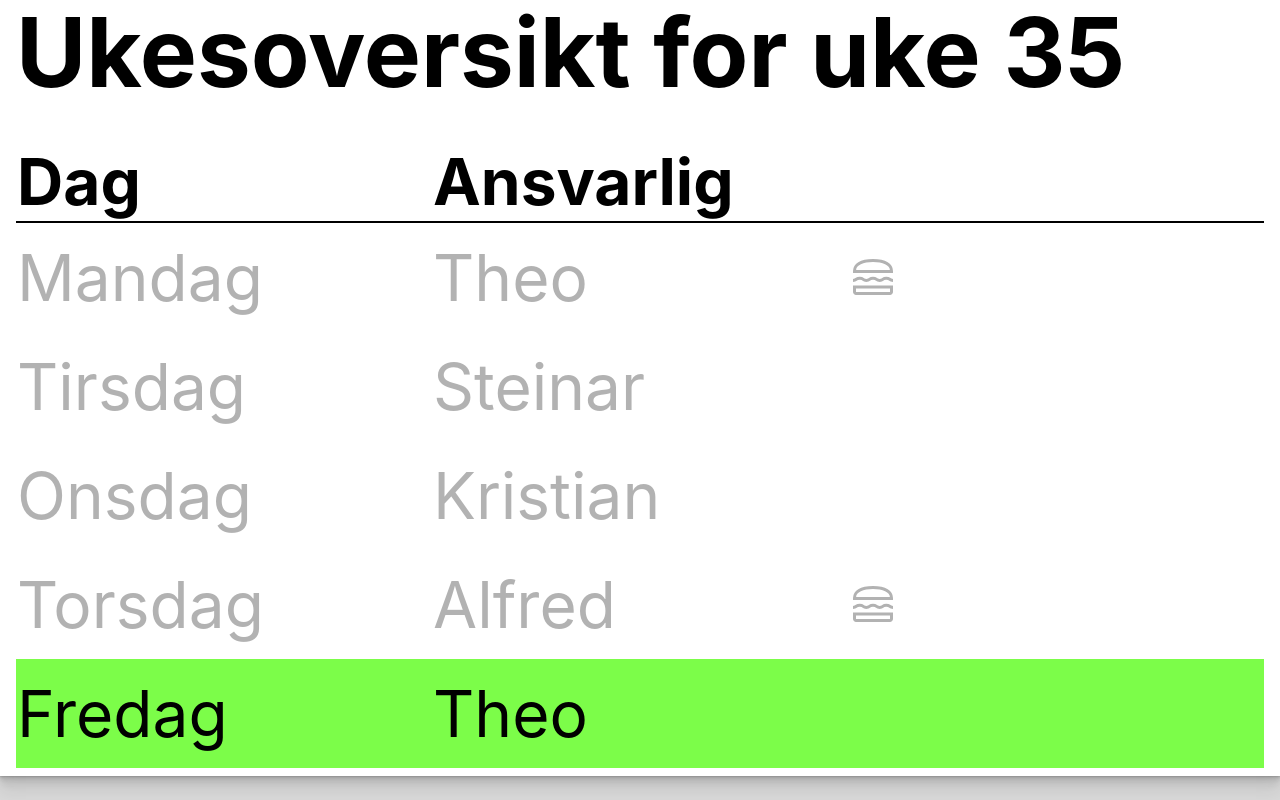
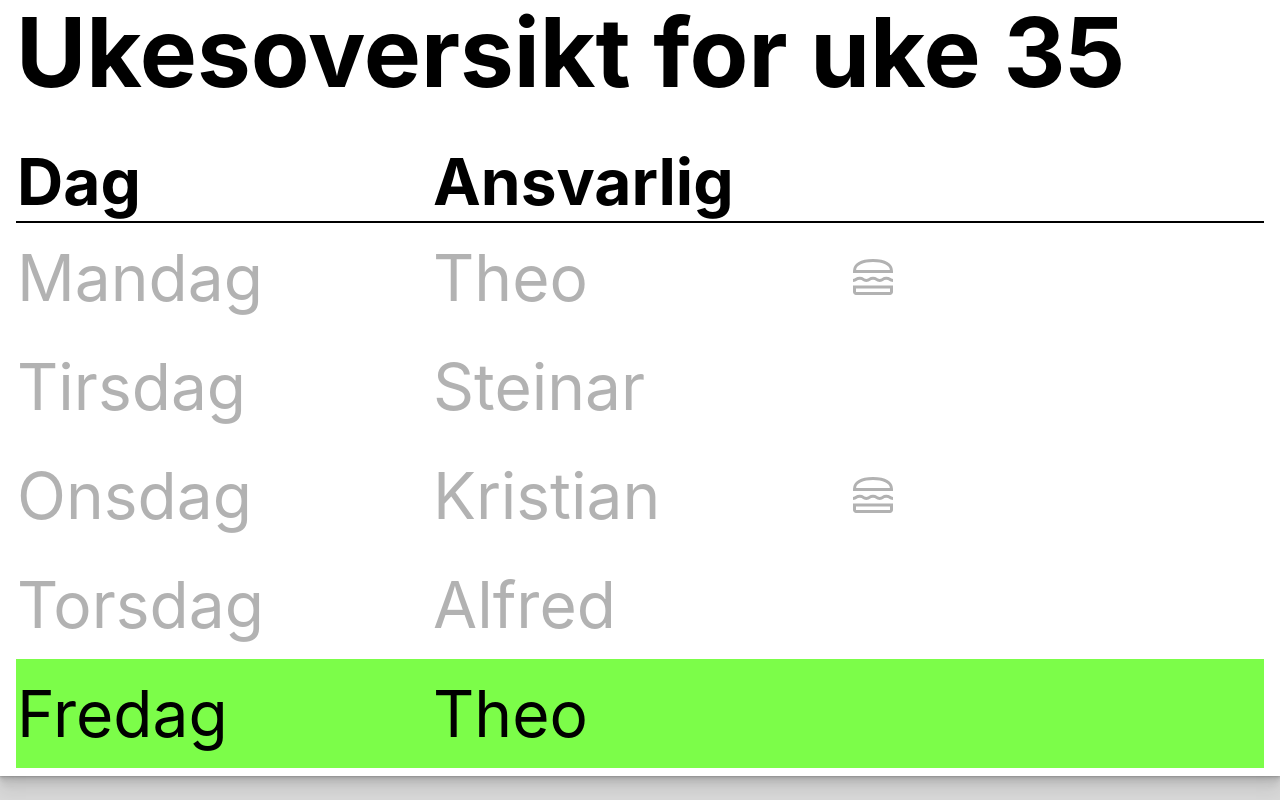
Before and after one commit to ostensrud/foelgeliste, a Next.js app: page / in a window 1280 px wide. Shown: the part 504-1304 px from the top of the page. Built offline with nearby package versions, Linux system fonts and the light colour scheme.

Commit message:
:moyai: Matservering er paa mandag og onsdag

```diff
--- a/components/LunchDisplay.tsx
+++ b/components/LunchDisplay.tsx
@@ -1,4 +1,4 @@
-import { isSaturday, isSunday } from "date-fns";
+import { isMonday, isSaturday, isSunday, isWednesday } from "date-fns";
 import { Lunch } from "./Assets";
 
 interface LunchDisplayType {
@@ -7,7 +7,7 @@ interface LunchDisplayType {
 export const LunchDisplay = ({ dato: dagensDato }: LunchDisplayType) => {
   if (isSaturday(dagensDato) || isSunday(dagensDato)) {
     return null;
-  } else if (dagensDato.getDay() === 0 || dagensDato.getDay() === 3) {
+  } else if (isMonday(dagensDato) || isWednesday(dagensDato)) {
     return <Lunch />;
   }
   return null;
--- a/components/WeekSchedule.tsx
+++ b/components/WeekSchedule.tsx
@@ -3,7 +3,7 @@ import {
   isBefore,
   isMonday,
   isSameDay,
-  isThursday,
+  isWednesday,
   parse,
 } from "date-fns";
 import { DagType } from "../types/DayTypes";
@@ -56,7 +56,7 @@ const WeekSchedule = ({ weekSchedule, displayWeek, currentWeek }: Props) => {
                 </td>
                 <td>{dag.isDayOff ? dag.dayOffDescription : dag.name}</td>
                 <td>
-                  {isMonday(parsedDate) || isThursday(parsedDate) ? (
+                  {isMonday(parsedDate) || isWednesday(parsedDate) ? (
                     <Lunch />
                   ) : (
                     ""
```
